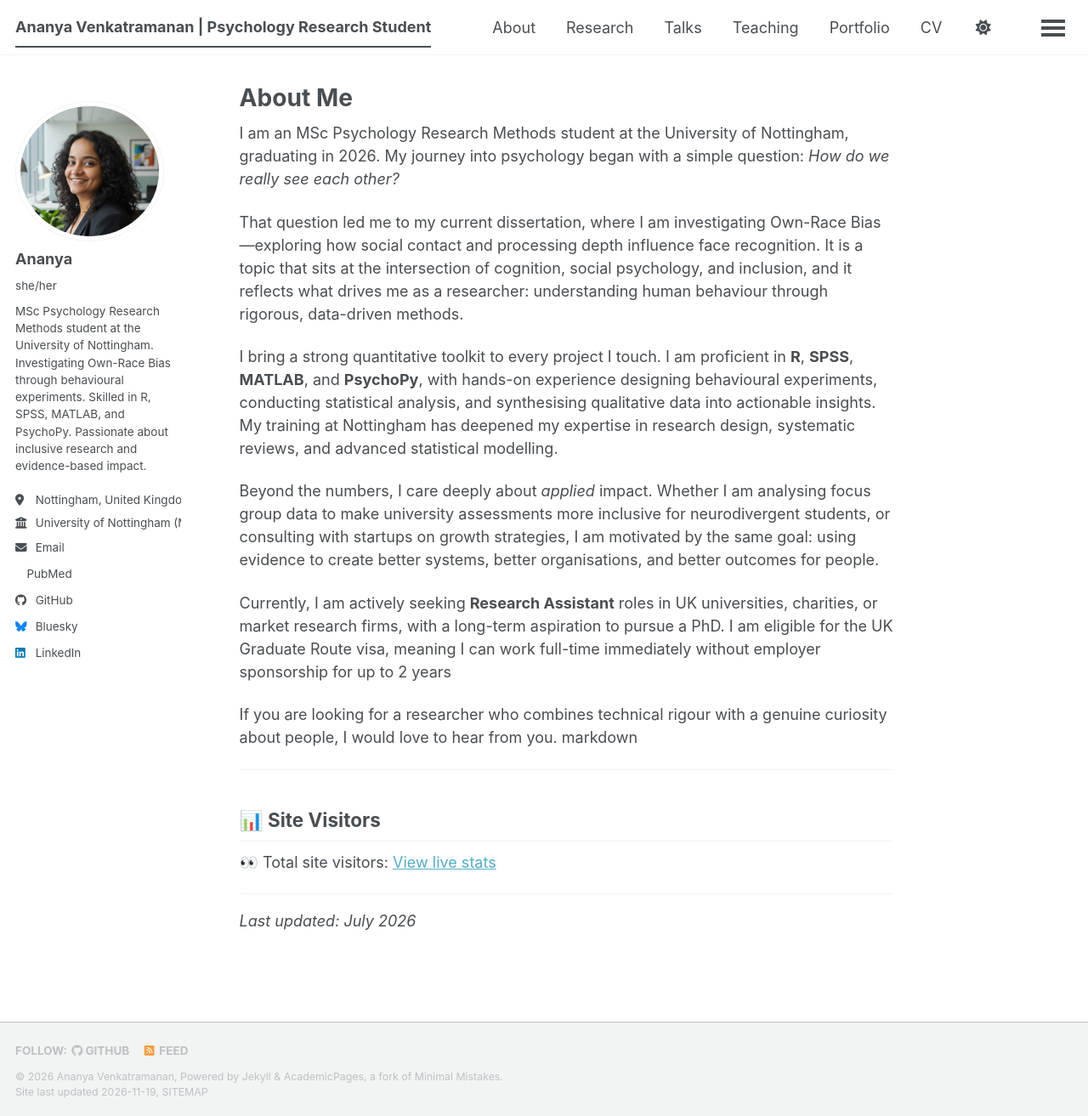
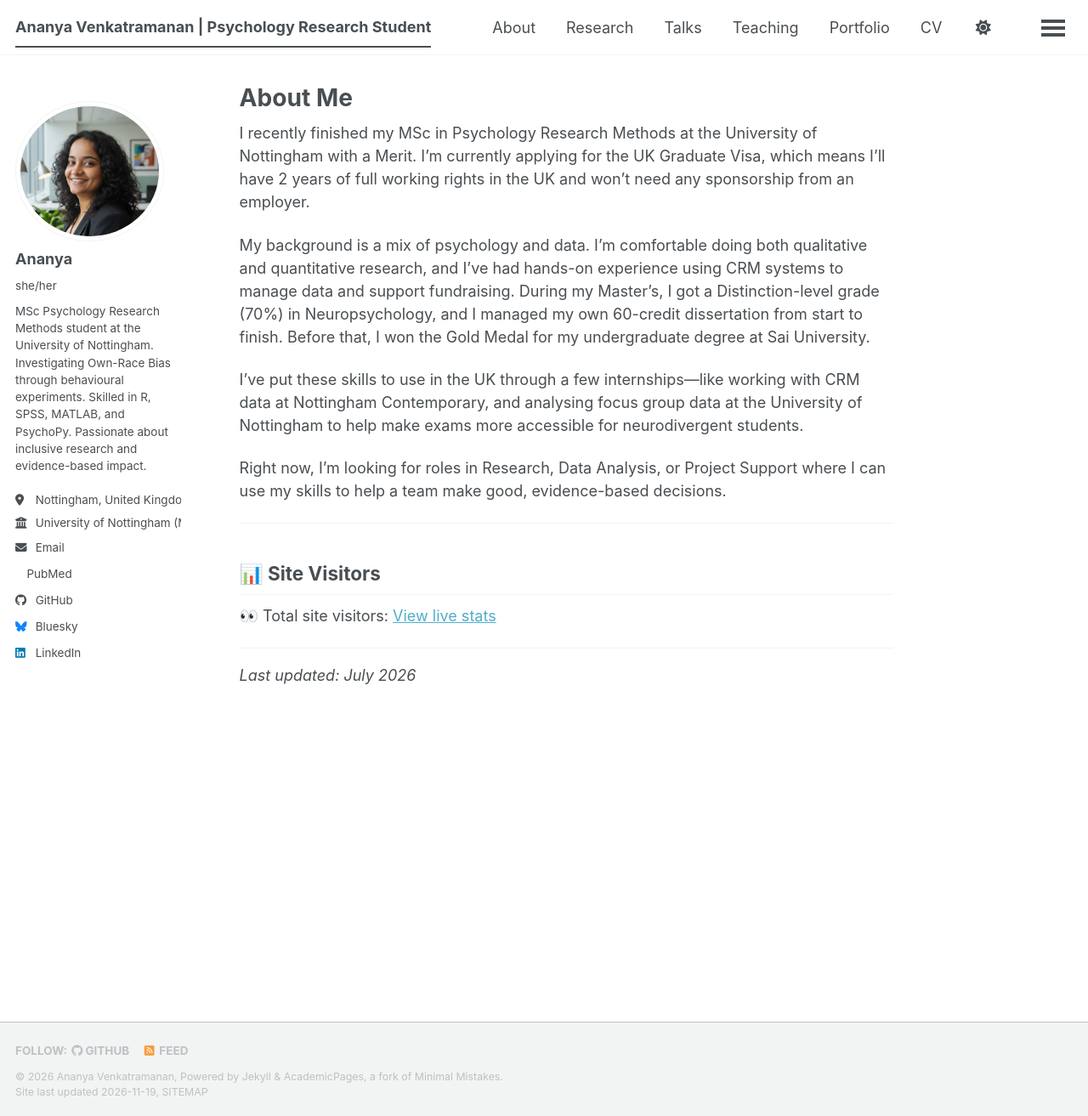
Before and after one commit to ananyav3003/ananyav3003.github.io, a Jekyll site: the page built from _pages/about.md, in a window 1280 px wide and 1313 px high. Shown: the whole window at 85% size. Built offline with Jekyll 4.4.1, drawn with Linux system fonts in a browser that asks for light colours; a style sheet for code colours, icons or effects is not loaded.

Commit message:
Revise About Me section with updated qualifications
Updated the About Me section to reflect recent academic achievements and current job search status. Enhanced the description of skills and experiences in psychology and data analysis.

```diff
--- a/_pages/about.md
+++ b/_pages/about.md
@@ -2,21 +2,15 @@
 permalink: /
 title: "About Me"
 ---
+I recently finished my MSc in Psychology Research Methods at the University of Nottingham with a Merit. I’m currently applying for the UK Graduate Visa, which means I’ll have 2 years of full working rights in the UK and won’t need any sponsorship from an employer.
 
-I am an MSc Psychology Research Methods student at the University of Nottingham, graduating in 2026. My journey into psychology began with a simple question: *How do we really see each other?*
+My background is a mix of psychology and data. I’m comfortable doing both qualitative and quantitative research, and I’ve had hands-on experience using CRM systems to manage data and support fundraising. During my Master's, I got a Distinction-level grade (70%) in Neuropsychology, and I managed my own 60-credit dissertation from start to finish. Before that, I won the Gold Medal for my undergraduate degree at Sai University.
 
-That question led me to my current dissertation, where I am investigating Own-Race Bias—exploring how social contact and processing depth influence face recognition. It is a topic that sits at the intersection of cognition, social psychology, and inclusion, and it reflects what drives me as a researcher: understanding human behaviour through rigorous, data-driven methods.
+I’ve put these skills to use in the UK through a few internships—like working with CRM data at Nottingham Contemporary, and analysing focus group data at the University of Nottingham to help make exams more accessible for neurodivergent students.
 
-I bring a strong quantitative toolkit to every project I touch. I am proficient in **R**, **SPSS**, **MATLAB**, and **PsychoPy**, with hands-on experience designing behavioural experiments, conducting statistical analysis, and synthesising qualitative data into actionable insights. My training at Nottingham has deepened my expertise in research design, systematic reviews, and advanced statistical modelling.
-
-Beyond the numbers, I care deeply about *applied* impact. Whether I am analysing focus group data to make university assessments more inclusive for neurodivergent students, or consulting with startups on growth strategies, I am motivated by the same goal: using evidence to create better systems, better organisations, and better outcomes for people.
-
-Currently, I am actively seeking **Research Assistant** roles in UK universities, charities, or market research firms, with a long-term aspiration to pursue a PhD. I am eligible for the UK Graduate Route visa, meaning I can work full-time immediately without employer sponsorship for up to 2 years
+Right now, I’m looking for roles in Research, Data Analysis, or Project Support where I can use my skills to help a team make good, evidence-based decisions.
 
 
-
-If you are looking for a researcher who combines technical rigour with a genuine curiosity about people, I would love to hear from you.
-markdown
 <hr>
 
 ## 📊 Site Visitors
```
